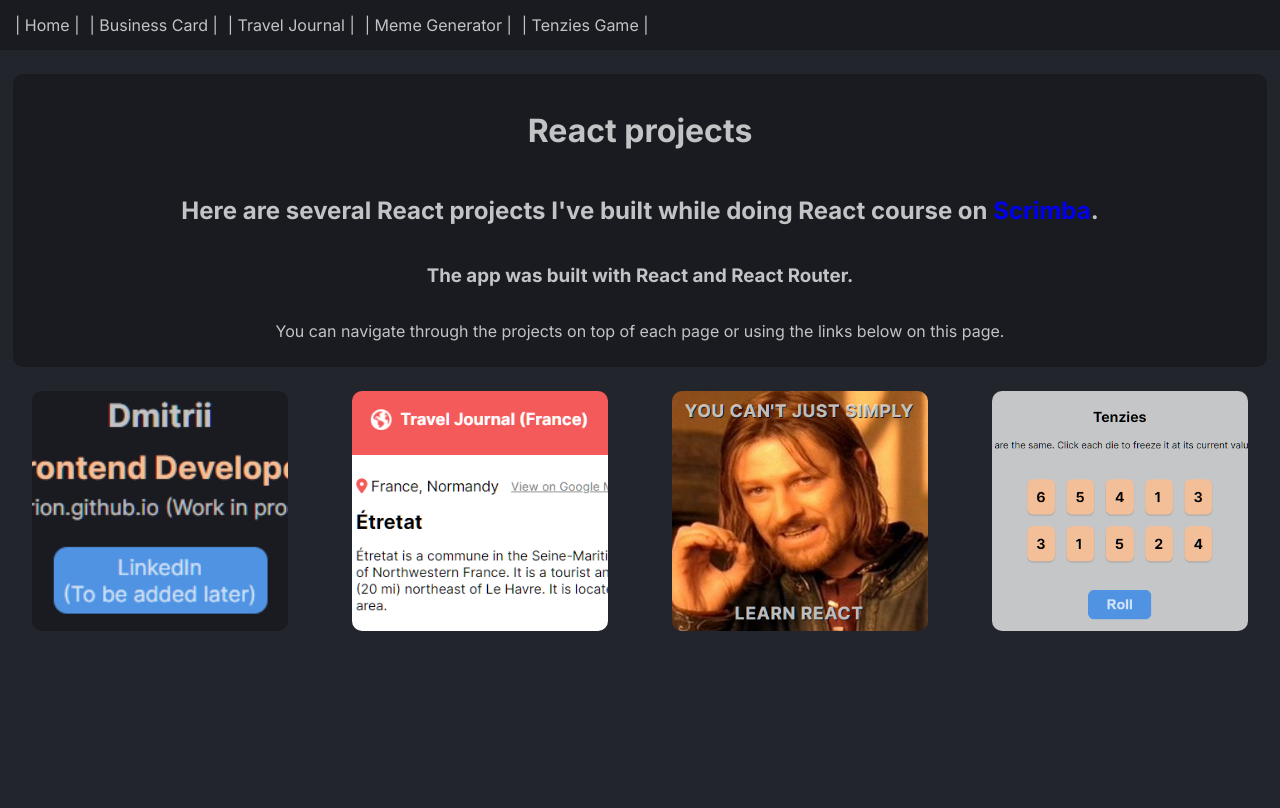
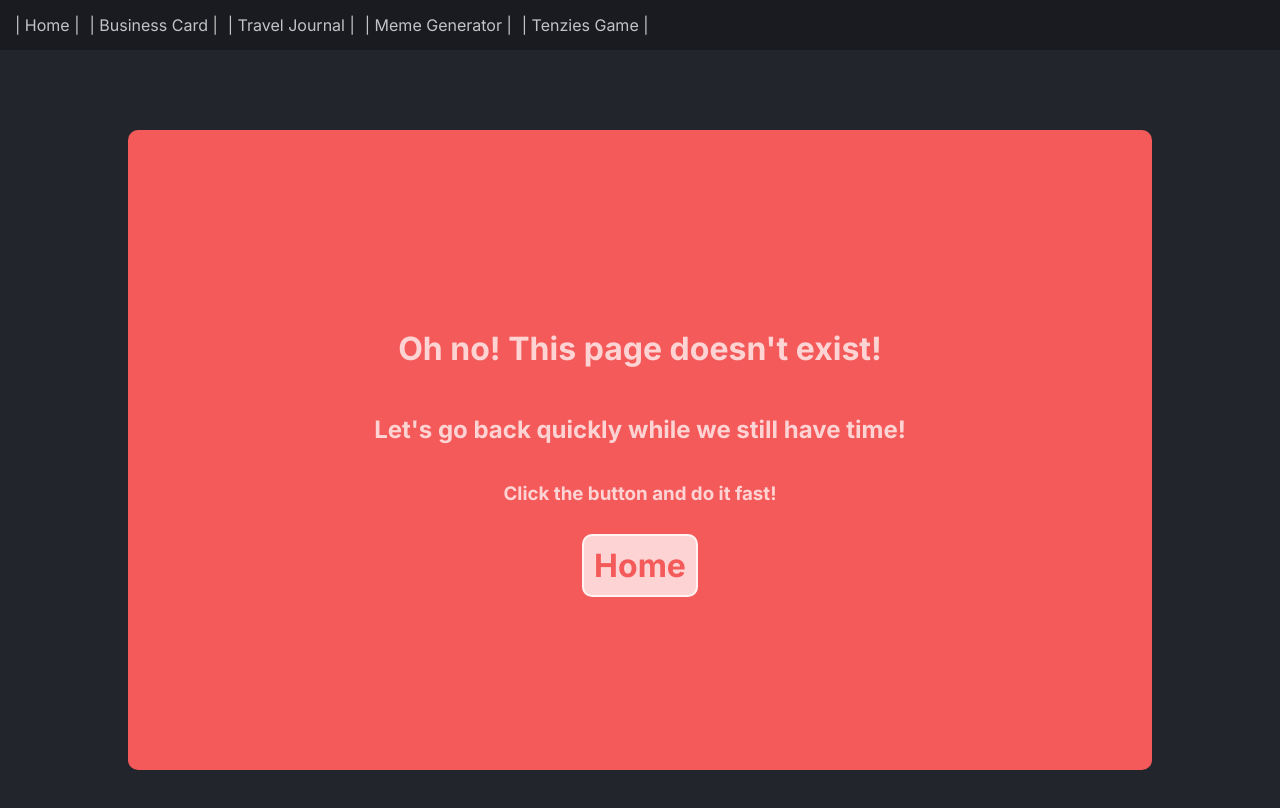
Before and after one commit to Dimterion/React-projects, a React (Create React App) app: page / in a window 1280 px wide. Shown: the top 808 px of the page. Built offline with nearby package versions, Linux system fonts and the light colour scheme.

Commit message:
Navigation adjustment

```diff
--- a/src/App.js
+++ b/src/App.js
@@ -12,14 +12,14 @@ function App() {
   return (
     <BrowserRouter>
       <nav className="allPages-nav">
-        <Link to="/">| Home |</Link>
+        <Link to="/React-projects">| Home |</Link>
         <Link to="/business-card">| Business Card |</Link>
         <Link to="/travel-journal">| Travel Journal |</Link>
         <Link to="/meme-generator">| Meme Generator |</Link>
         <Link to="/tenzies-game">| Tenzies Game |</Link>
       </nav>
       <Routes>
-        <Route path="/" element={<Home />} />
+        <Route path="/React-projects" element={<Home />} />
         <Route path="business-card" element={<BusinessCard />} />
         <Route path="travel-journal" element={<TravelJournal />} />
         <Route path="meme-generator" element={<MemeGenerator />} />
```
